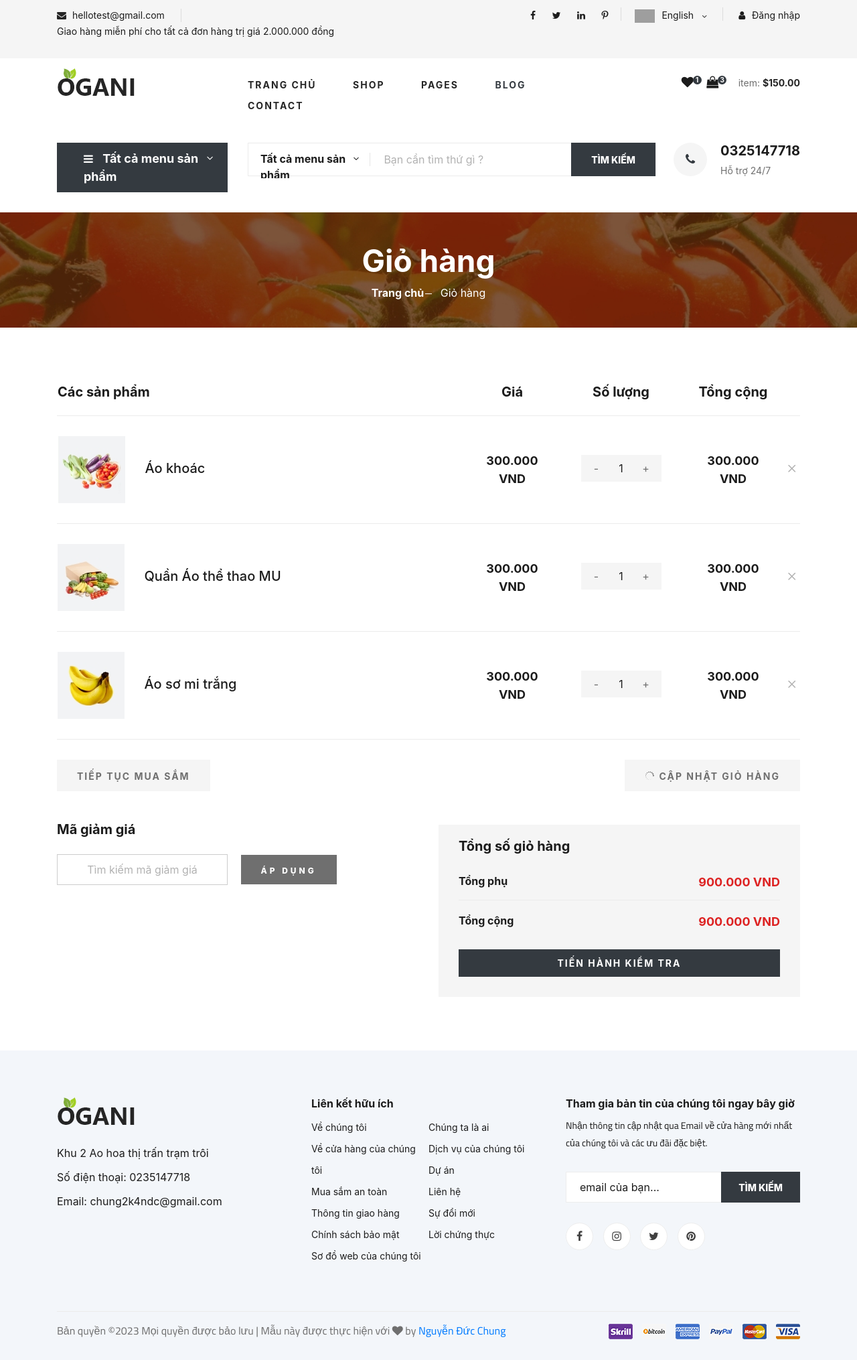
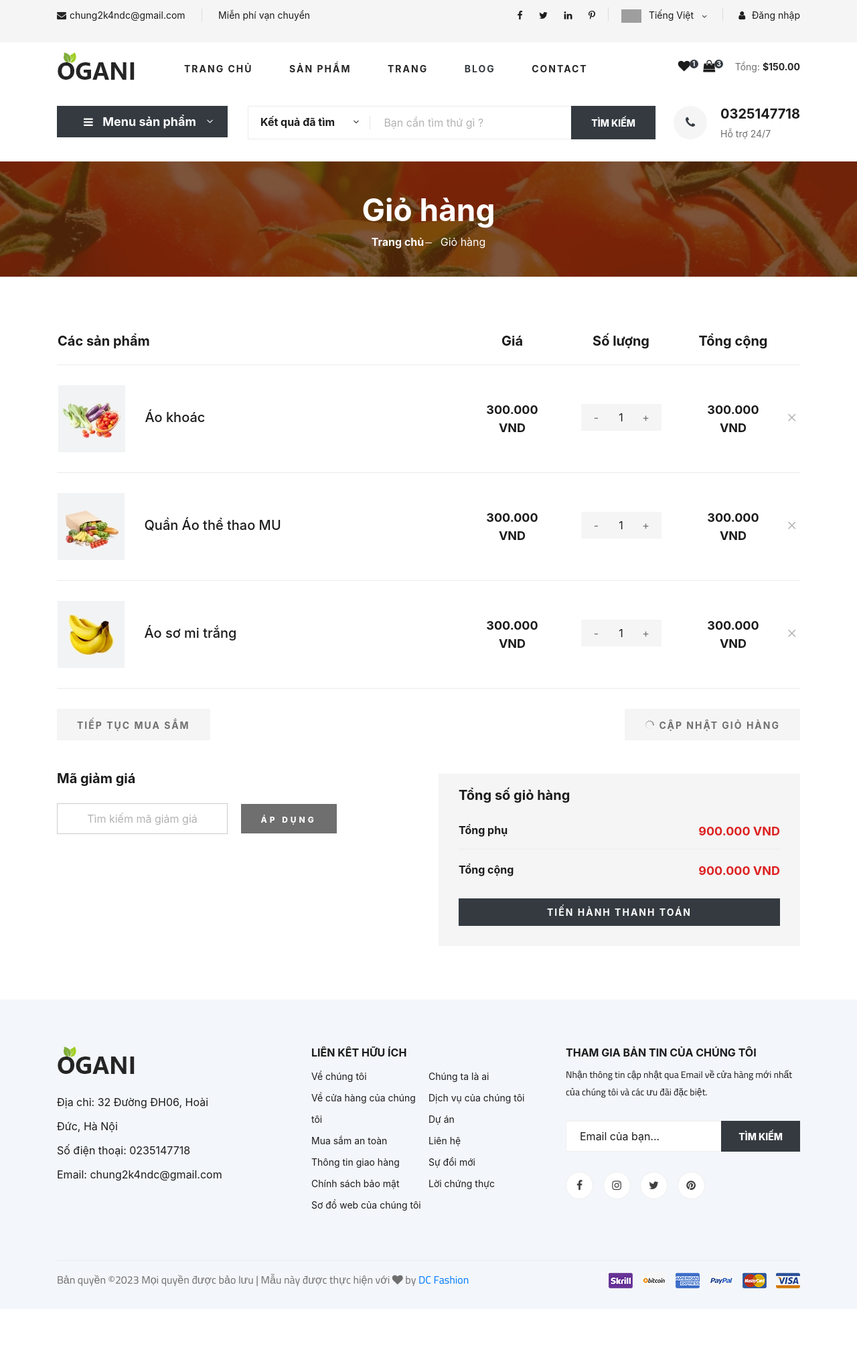
Before and after one commit to dungngduy/DUAN1_TEAM_12, a PHP site: page /shoping-cart.html in a window 1280 px wide. Shown: the whole page at 67% size. After the commit the page ends 1923 px from the top, so only its background shows below. Run offline with PHP 8.4, Linux system fonts and the light colour scheme; grey boxes are pictures that could not be loaded.

Commit message:
update all

```diff
--- a/Website_DUAN1/css/style.css
+++ b/Website_DUAN1/css/style.css
@@ -755,6 +755,21 @@
 	margin-bottom: 35px;
 }
 
+.banner {
+    height: 400px;
+    width: 100%;
+	margin-top: 10px;
+}
+
+.carousel-inner {
+    height: 400px;
+}
+
+.carousel-item img {
+    height: 400px;
+    box-sizing: border-box;
+}
+
 /*---------------------
   Categories
 -----------------------*/
@@ -1128,7 +1143,7 @@
 
 .price-range-wrap .range-slider .price-input:after {
 	position: absolute;
-	left: 38px;
+	left: 75px;
 	top: 13px;
 	height: 1px;
 	width: 5px;
@@ -1140,7 +1155,7 @@
 	font-size: 16px;
 	color: #dd2222;
 	font-weight: 700;
-	max-width: 20%;
+	max-width: 32%;
 	border: none;
 	display: inline-block;
 }
--- a/Website_DUAN1/qlbl.html
+++ b/Website_DUAN1/qlbl.html
@@ -33,9 +33,9 @@
         </li>
         <li class="nav-item">
           <a class="nav-link" href="qlbl.html">Quản Lí Bình Luận</a>
+        </li>
         <li class="nav-item">
             <a class="nav-link" href="thongke.html">Thống Kê</a>
-              </li>
         </li>
       </ul>
     </div>
@@ -68,5 +68,6 @@
     <div class="jumbotron text-center" style="margin-bottom:0">
       <p>Footer</p>
     </div>
+  </div>
 </body>
 </html>
--- a/Website_DUAN1/qlsanpham.html
+++ b/Website_DUAN1/qlsanpham.html
@@ -34,9 +34,9 @@
           </li>
           <li class="nav-item">
             <a class="nav-link" href="qlbl.html">Quản Lí Bình Luận</a>
+          </li>
           <li class="nav-item">
               <a class="nav-link" href="thongke.html">Thống Kê</a>
-              </li>
           </li>
         </ul>
       </div>
@@ -44,7 +44,6 @@
 
     <div class="container">
       <h2>Sản Phẩm</h2>
-  <a href="themsp.html">Thêm sản phẩm</a>
       <table class="table table-striped">
         <thead>
           <tr>
@@ -72,6 +71,9 @@
           </tr>
         </tbody>
       </table>
+      <button class="btn btn-primary"><i class="fas fa-edit"></i>Chọn tất cả</button>
+      <button class="btn btn-primary"><i class="fas fa-edit"></i>Bỏ chọn tất cả</button>
+      <a href=""><button class="btn btn-primary"><i class="fas fa-edit"></i>Thêm sản phẩm</button></a>
     </div>
     <div class="jumbotron text-center" style="margin-bottom:0">
       <p>Footer</p>
--- a/Website_DUAN1/qltk.html
+++ b/Website_DUAN1/qltk.html
@@ -34,9 +34,9 @@
           </li>
           <li class="nav-item">
             <a class="nav-link" href="qlbl.html">Quản Lí Bình Luận</a>
+          </li>
           <li class="nav-item">
               <a class="nav-link" href="thongke.html">Thống Kê</a>
-              </li>
           </li>
         </ul>
       </div>
@@ -62,7 +62,7 @@
             <td>09387743222</td>
             <td>chihi@gamudn.com</td>
             <td>
-            <button class="btn btn-danger"><i class="fas fa-trash-alt"></i> Xóa</button>
+                <button class="btn btn-danger"><i class="fas fa-trash-alt"></i>Xóa</button>
             </td>
           </tr>
         </tbody>
--- a/Website_DUAN1/shoping-cart.html
+++ b/Website_DUAN1/shoping-cart.html
@@ -38,12 +38,12 @@
                 <li><a href="#"><i class="fa fa-heart"></i> <span>1</span></a></li>
                 <li><a href="#"><i class="fa fa-shopping-bag"></i> <span>3</span></a></li>
             </ul>
-            <div class="header__cart__price">item: <span>$150.00</span></div>
+            <div class="header__cart__price">Tổng: <span>$150.00</span></div>
         </div>
         <div class="humberger__menu__widget">
             <div class="header__top__right__language">
                 <img src="img/language.png" alt="">
-                <div>English</div>
+                <div>Tiếng Việt</div>
                 <span class="arrow_carrot-down"></span>
                 <ul>
                     <li><a href="#">Tiếng Việt</a></li>
@@ -57,12 +57,12 @@
         <nav class="humberger__menu__nav mobile-menu">
             <ul>
                 <li class="active"><a href="./index.html">Trang chủ</a></li>
-                <li><a href="./shop-grid.html">Cửa hàng</a></li>
+                <li><a href="./shop-grid.html">Sản phẩm</a></li>
                 <li><a href="#">Pages</a>
                     <ul class="header__menu__dropdown">
                         <li><a href="./shop-details.html">Chi tiết cửa hàng</a></li>
                         <li><a href="./shoping-cart.html">Giỏ hàng</a></li>
-                        <li><a href="./checkout.html">Thủ tục thanh toán</a></li>
+                        <li><a href="./checkout.html">Thanh toán</a></li>
                         <li><a href="./blog-details.html">Chi tiết blog</a></li>
                     </ul>
                 </li>
@@ -79,8 +79,8 @@
         </div>
         <div class="humberger__menu__contact">
             <ul>
-                <li><i class="fa fa-envelope"></i> hellotest@gmail.com</li>
-                <li>Giao hàng miễn phí cho tất cả đơn hàng trị giá 2.000.000 đồng</li>
+                <li><i class="fa fa-envelope"></i>chung2k4ndc@gmail.com</li>
+                <li>Miễn phí vận chuyển</li>
             </ul>
         </div>
     </div>
@@ -94,8 +94,8 @@
                     <div class="col-lg-6">
                         <div class="header__top__left">
                             <ul>
-                                <li><i class="fa fa-envelope"></i> hellotest@gmail.com</li>
-                                <li>Giao hàng miễn phí cho tất cả đơn hàng trị giá 2.000.000 đồng</li>
+                                <li><i class="fa fa-envelope"></i>chung2k4ndc@gmail.com</li>
+                                <li>Miễn phí vạn chuyển</li>
                             </ul>
                         </div>
                     </div>
@@ -109,7 +109,7 @@
                             </div>
                             <div class="header__top__right__language">
                                 <img src="img/language.png" alt="">
-                                <div>English</div>
+                                <div>Tiếng Việt</div>
                                 <span class="arrow_carrot-down"></span>
                                 <ul>
                                     <li><a href="#">Tiếng Việt</a></li>
@@ -126,21 +126,21 @@
         </div>
         <div class="container">
             <div class="row">
-                <div class="col-lg-3">
+                <div class="col-lg-2">
                     <div class="header__logo">
                         <a href="./index.html"><img src="img/logo.png" alt=""></a>
                     </div>
                 </div>
-                <div class="col-lg-6">
+                <div class="col-lg-7">
                     <nav class="header__menu">
                         <ul>
                             <li><a href="./index.html">Trang chủ</a></li>
-                            <li><a href="./shop-grid.html">Shop</a></li>
-                            <li><a href="#">Pages</a>
+                            <li><a href="./shop-grid.html">Sản phẩm</a></li>
+                            <li><a href="#">Trang</a>
                                 <ul class="header__menu__dropdown">
                                     <li><a href="./shop-details.html">Chi tiết cửa hàng</a></li>
                                     <li><a href="./shoping-cart.html">Giỏ hàng</a></li>
-                                    <li><a href="./checkout.html">Thủ tục thanh toán</a></li>
+                                    <li><a href="./checkout.html">Thanh toán</a></li>
                                     <li><a href="./blog-details.html">Chi tiết blog</a></li>
                                 </ul>
                             </li>
@@ -155,7 +155,7 @@
                             <li><a href="#"><i class="fa fa-heart"></i> <span>1</span></a></li>
                             <li><a href="#"><i class="fa fa-shopping-bag"></i> <span>3</span></a></li>
                         </ul>
-                        <div class="header__cart__price">item: <span>$150.00</span></div>
+                        <div class="header__cart__price">Tổng: <span>$150.00</span></div>
                     </div>
                 </div>
             </div>
@@ -174,7 +174,7 @@
                     <div class="hero__categories">
                         <div class="hero__categories__all">
                             <i class="fa fa-bars"></i>
-                            <span>Tất cả menu sản phẩm</span>
+                            <span>Menu sản phẩm</span>
                         </div>
                         <ul>
                             <li><a href="#">Áo mùa hè</a></li>
@@ -194,7 +194,7 @@
                         <div class="hero__search__form">
                             <form action="#">
                                 <div class="hero__search__categories">
-                                    Tất cả menu sản phẩm
+                                    Kết quả đã tìm
                                     <span class="arrow_carrot-down"></span>
                                 </div>
                                 <input type="text" placeholder="Bạn cần tìm thứ gì ?">
@@ -349,7 +349,7 @@
                             <li>Tổng phụ <span>900.000 VND</span></li>
                             <li>Tổng cộng <span>900.000 VND</span></li>
                         </ul>
-                        <a href="#" class="primary-btn">TIẾN HÀNH KIỂM TRA</a>
+                        <a href="#" class="primary-btn">TIẾN HÀNH THANH TOÁN</a>
                     </div>
                 </div>
             </div>
@@ -367,7 +367,7 @@
                             <a href="./index.html"><img src="img/logo.png" alt=""></a>
                         </div>
                         <ul>
-                            <li>Khu 2 Ao hoa thị trấn trạm trôi</li>
+                            <li>Địa chỉ: 32 Đường ĐH06, Hoài Đức, Hà Nội</li>
                             <li>Số điện thoại: 0235147718</li>
                             <li>Email: chung2k4ndc@gmail.com</li>
                         </ul>
@@ -375,7 +375,7 @@
                 </div>
                 <div class="col-lg-4 col-md-6 col-sm-6 offset-lg-1">
                     <div class="footer__widget">
-                        <h6>Liên kết hữu ích</h6>
+                        <h6>LIÊN KẾT HỮU ÍCH</h6>
                         <ul>
                             <li><a href="#">Về chúng tôi</a></li>
                             <li><a href="#">Về cửa hàng của chúng tôi</a></li>
@@ -396,10 +396,10 @@
                 </div>
                 <div class="col-lg-4 col-md-12">
                     <div class="footer__widget">
-                        <h6>Tham gia bản tin của chúng tôi ngay bây giờ</h6>
+                        <h6>THAM GIA BẢN TIN CỦA CHÚNG TÔI</h6>
                         <p>Nhận thông tin cập nhật qua Email về cửa hàng mới nhất của chúng tôi và các ưu đãi đặc biệt.</p>
                         <form action="#">
-                            <input type="text" placeholder="email của bạn...">
+                            <input type="text" placeholder="Email của bạn...">
                             <button type="submit" class="site-btn">Tìm kiếm</button>
                         </form>
                         <div class="footer__widget__social">
@@ -418,7 +418,7 @@
                         <p><!-- Link back to Colorlib can't be removed. Template is licensed under CC BY 3.0. -->
                             Bản quyền &copy;<script>document.write(new Date().getFullYear());</script>
                             Mọi quyền được bảo lưu | Mẫu này được thực hiện với
-                                <i class="fa fa-heart" aria-hidden="true"></i> by <a href="https://colorlib.com" target="_blank">Nguyễn Đức Chung</a>
+                                <i class="fa fa-heart" aria-hidden="true"></i> by <a href="https://colorlib.com" target="_blank">DC Fashion</a>
                             <!-- Link back to Colorlib can't be removed. Template is licensed under CC BY 3.0. -->
                         </p>
                     </div>
```
Also changed, not shown: Website_DUAN1/blog-details.html (+6 -6 lines), Website_DUAN1/blog.html (+6 -6 lines), Website_DUAN1/checkout.html (+9 -8 lines), Website_DUAN1/contact.html (+10 -10 lines), Website_DUAN1/qldanhmuc.html (+7 -5 lines), Website_DUAN1/shop-details.html (+4 -4 lines), Website_DUAN1/shop-grid.html (+6 -10 lines), Website_DUAN1/themdm.html (+7 -13 lines), Website_DUAN1/themsp.html (+7 -3 lines), Website_DUAN1/thongke.html (+1 -6 lines). Lines whose indentation alone changed are shown as unchanged.
